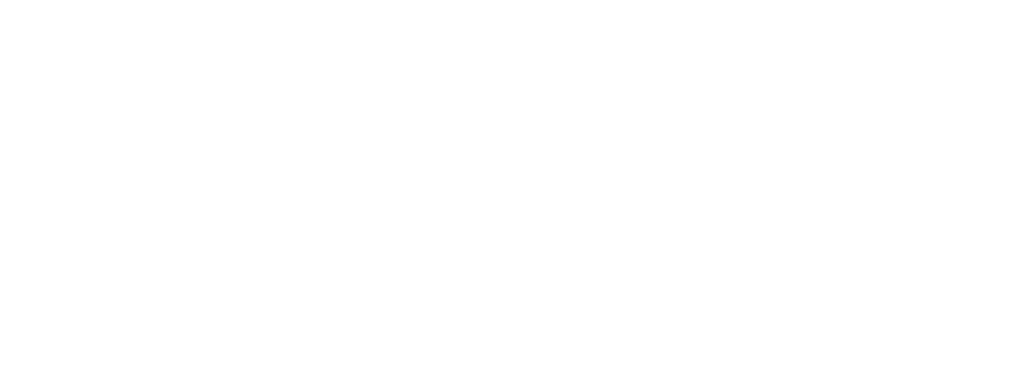
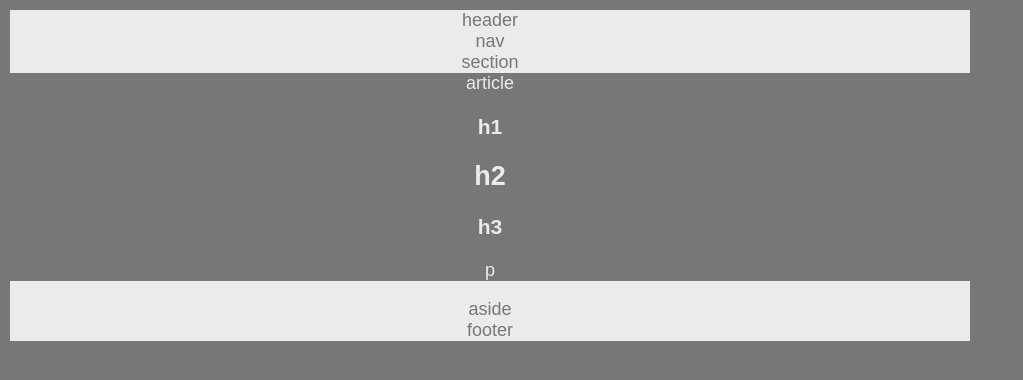
Before and after one commit to JasonSMacias/HW-Wireframe, a plain HTML site: page index.html in a window 1280 px wide. Shown: the whole page, without its empty margins (0-1023 px from the left). Drawn offline with Linux system fonts and the light colour scheme.

Commit message:
made html file, started on css

```diff
--- a/index.html
+++ b/index.html
@@ -5,8 +5,42 @@
   <meta name="viewport" content="width=device-width, initial-scale=1.0">
   <meta http-equiv="X-UA-Compatible" content="ie=edge">
   <title>Document</title>
+  <link rel="stylesheet" type="text/css" href="style.css">
 </head>
 <body>
 
+  <header>
+    header
+  </header>
+
+  <nav>
+    nav
+  </nav>
+
+  <section>
+    section
+    <article>
+      article
+
+      <h1>h1</h1><h2>h2</h2><h3>h3</h3>
+
+      <p>
+        p
+      </p>
+
+    </article>
+
+    <aside>
+      aside
+    </aside>
+
+    <footer>
+      footer
+    </footer>
+
+  </section>
+
+
+
 </body>
 </html>
--- a/style.css
+++ b/style.css
@@ -0,0 +1,23 @@
+body {
+  font-family: 'Arial', 'Helvetica Neue', Helvetica, sans-serif;
+  color: #777;
+  background-color: #777777;
+  width: 960px;
+  font-size: 18px;
+  text-align:center;
+  margin:10px;
+}
+
+header, nav, section, aside, footer {
+  background: #ebebeb;
+}
+
+article {
+  color: #ebebeb;
+  background: #777;
+}
+
+h1 p {
+  color:#777;
+  background:#ebebeb;
+}
```
Also changed, not shown: 1 other file.
